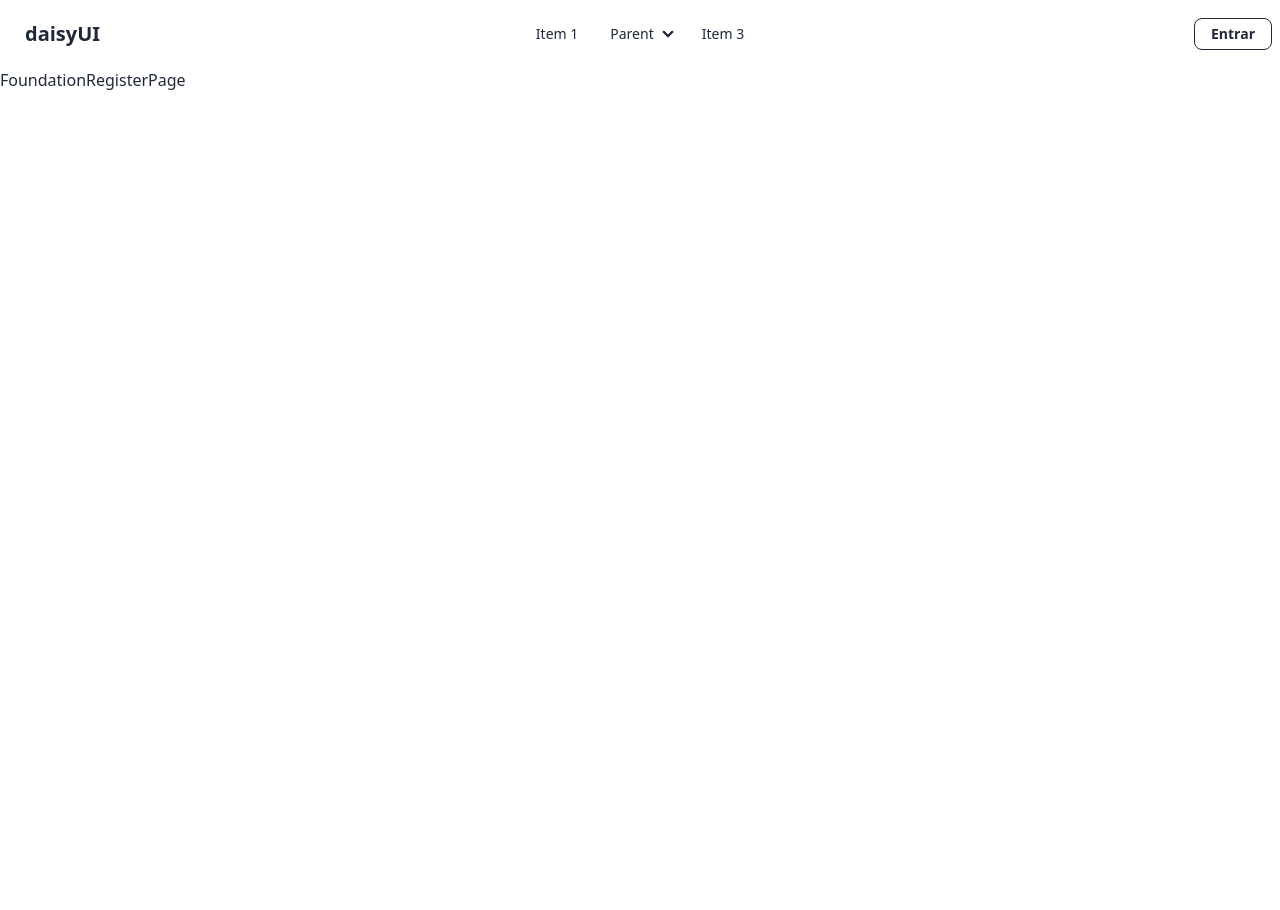
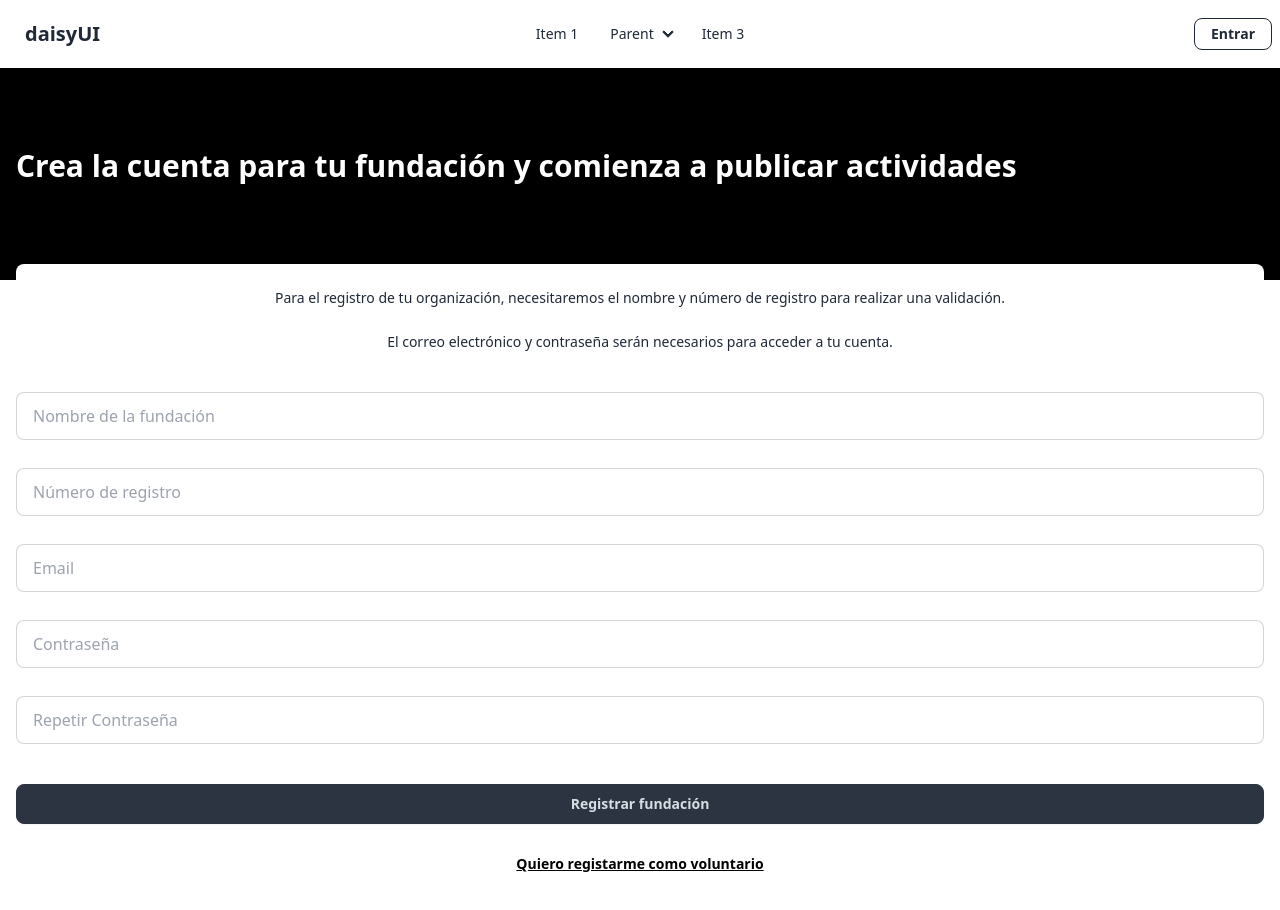
Before and after one commit to mauro-l/manos-unidas, a React (Vite) app in the folder client/: page /foundation/register in a window 1280 px wide. Shown: the top 910 px of the page. Before the commit the page ends 800 px from the top, so only its background shows below. Built offline with nearby package versions, Linux system fonts and the light colour scheme.

Commit message:
feat: Added basic foundation registration screen with forms and validations.

```diff
--- a/client/src/components/auth/FoundationRegisterForm.jsx
+++ b/client/src/components/auth/FoundationRegisterForm.jsx
@@ -0,0 +1,139 @@
+import { useFormik } from "formik";
+import { foundationRegisterSchema } from "../../schemas/auth/registerSchema.js";
+
+const initialValues = {
+  name: "",
+  number: "",
+  email: "",
+  password: "",
+  confirmPassword: "",
+};
+
+function FoundationRegisterForm() {
+  const handleRegister = (values) => {
+    console.log(values);
+  };
+
+  const { handleChange, errors, handleSubmit } = useFormik({
+    initialValues: initialValues,
+    onSubmit: handleRegister,
+    validationSchema: foundationRegisterSchema,
+    validateOnMount: false,
+    validateOnBlur: true,
+    validateOnChange: false,
+  });
+
+  return (
+    <form className="space-y-1" onSubmit={handleSubmit}>
+      <label
+        className={`flex items-center gap-2 input input-bordered ${
+          errors.name && "input-error"
+        }`}
+      >
+        <input
+          type="text"
+          className="grow"
+          placeholder="Nombre de la fundación"
+          name="name"
+          onChange={handleChange}
+        />
+      </label>
+      <small className="text-red-500">
+        {" "}
+        <span className={`${errors.name ? "opacitiy-100" : "opacity-0"}`}>
+          ❌
+        </span>{" "}
+        {errors.name}
+      </small>
+      <label
+        className={`flex items-center gap-2 input input-bordered ${
+          errors.number && "input-error"
+        }`}
+      >
+        <input
+          type="text"
+          className="grow"
+          placeholder="Número de registro"
+          name="number"
+          onChange={handleChange}
+        />
+      </label>
+      <small className="text-red-500">
+        {" "}
+        <span className={`${errors.number ? "opacitiy-100" : "opacity-0"}`}>
+          ❌
+        </span>{" "}
+        {errors.number}
+      </small>
+      <label
+        className={`flex items-center gap-2 input input-bordered ${
+          errors.email && "input-error"
+        }`}
+      >
+        <input
+          type="text"
+          className="grow"
+          placeholder="Email"
+          name="email"
+          onChange={handleChange}
+        />
+      </label>
+      <small className="text-red-500">
+        {" "}
+        <span className={`${errors.email ? "opacitiy-100" : "opacity-0"}`}>
+          ❌
+        </span>{" "}
+        {errors.email}
+      </small>
+      <label
+        className={`flex items-center gap-2 input input-bordered ${
+          errors.password && "input-error"
+        }`}
+      >
+        <input
+          type="password"
+          className="grow"
+          placeholder="Contraseña"
+          name="password"
+          onChange={handleChange}
+        />
+      </label>
+      <small className="text-red-500">
+        {" "}
+        <span className={`${errors.password ? "opacitiy-100" : "opacity-0"}`}>
+          ❌
+        </span>{" "}
+        {errors.password}
+      </small>
+      <label
+        className={`flex items-center gap-2 input input-bordered ${
+          errors.confirmPassword && "input-error"
+        }`}
+      >
+        <input
+          type="password"
+          className="grow"
+          placeholder="Repetir Contraseña"
+          name="confirmPassword"
+          onChange={handleChange}
+        />
+      </label>
+      <small className="text-red-500">
+        {" "}
+        <span
+          className={`${errors.confirmPassword ? "opacitiy-100" : "opacity-0"}`}
+        >
+          ❌
+        </span>{" "}
+        {errors.confirmPassword}
+      </small>
+      <div>
+        <button className="w-full mt-3 btn btn-neutral btn-sm min-h-10">
+          Registrar fundación
+        </button>
+      </div>
+    </form>
+  );
+}
+
+export default FoundationRegisterForm;
--- a/client/src/components/auth/LoginModal.jsx
+++ b/client/src/components/auth/LoginModal.jsx
@@ -1,6 +1,7 @@
 import { useEffect, useRef } from "react";
 import { loginSchema } from "../../schemas/auth/loginSchema.js";
 import { useFormik } from "formik";
+import { Link } from "react-router-dom";
 
 const LoginModal = ({ isOpen, onClose }) => {
   const modalRef = useRef(null);
@@ -147,12 +148,20 @@ const LoginModal = ({ isOpen, onClose }) => {
             ¿Aún no tienes cuenta? ¡Creala a continuación!
           </h4>
           <div className="flex justify-center w-full gap-2">
-            <a role="button" className="w-1/2 btn btn-outline btn-xs">
+            <Link
+              to={"/register"}
+              role="button"
+              className="w-1/2 btn btn-outline btn-xs"
+            >
               Quiero ser voluntario
-            </a>
-            <a role="button" className="w-1/2 btn btn-outline btn-xs">
+            </Link>
+            <Link
+              to={"/foundation/register"}
+              role="button"
+              className="w-1/2 btn btn-outline btn-xs"
+            >
               Soy una fundacion
-            </a>
+            </Link>
           </div>
         </div>
       </div>
--- a/client/src/components/auth/VolunteerRegisterForm.jsx
+++ b/client/src/components/auth/VolunteerRegisterForm.jsx
@@ -1,5 +1,5 @@
 import { useFormik } from "formik";
-import { registerSchema } from "../../schemas/auth/registerSchema.js";
+import { volunteerRegisterSchema } from "../../schemas/auth/registerSchema.js";
 
 const initialValues = {
   name: "",
@@ -16,7 +16,7 @@ function VolunteerRegisterForm() {
   const { handleChange, errors, handleSubmit } = useFormik({
     initialValues: initialValues,
     onSubmit: handleRegister,
-    validationSchema: registerSchema,
+    validationSchema: volunteerRegisterSchema,
     validateOnMount: false,
     validateOnBlur: true,
     validateOnChange: false,
@@ -131,9 +131,11 @@ function VolunteerRegisterForm() {
         </span>{" "}
         {errors.confirmPassword}
       </small>
-      <button className="w-full mt-6 btn btn-neutral btn-sm min-h-10">
-        Registrarme como voluntario
-      </button>
+      <div>
+        <button className="w-full mt-3 btn btn-neutral btn-sm min-h-10">
+          Registrarme como voluntario
+        </button>
+      </div>
     </form>
   );
 }
--- a/client/src/components/features/homepage/Hero.jsx
+++ b/client/src/components/features/homepage/Hero.jsx
@@ -1,3 +1,5 @@
+import { Link } from "react-router-dom";
+
 const Hero = () => {
   return (
     <div className="w-full">
@@ -12,16 +14,16 @@ const Hero = () => {
           </p>
         </div>
         <div className="flex flex-col gap-4 mt-6">
-          <a href="/register" role="button" className="w-full bg-white btn">
+          <Link to="/register" role="button" className="w-full bg-white btn">
             Quiero ser voluntario
-          </a>
-          <a
-            href="/foundation/register"
+          </Link>
+          <Link
+            to="/foundation/register"
             role="button"
             className="w-full bg-[#4E4E4E] border-[#4E4E4E] btn text-white"
           >
             Soy una fundacion
-          </a>
+          </Link>
         </div>
       </div>
     </div>
--- a/client/src/components/layout/Navbar.jsx
+++ b/client/src/components/layout/Navbar.jsx
@@ -1,12 +1,13 @@
+import { Link } from "react-router-dom";
 import LoginButton from "../auth/LoginButton.jsx";
 
 const Navbar = () => {
   return (
     <div className="navbar bg-base-100">
       <div className="navbar-start">
-        <a className="text-xl btn btn-ghost" href="/">
+        <Link className="text-xl btn btn-ghost" to="/">
           daisyUI
-        </a>
+        </Link>
       </div>
       <div className="hidden navbar-center lg:flex">
         <ul className="px-1 menu menu-horizontal">
--- a/client/src/pages/auth/FoundationRegisterPage.jsx
+++ b/client/src/pages/auth/FoundationRegisterPage.jsx
@@ -1,5 +1,38 @@
+import { Link } from "react-router-dom";
+import FoundationRegisterForm from "../../components/auth/FoundationRegisterForm.jsx";
+import Banner from "../../components/common/Banner.jsx";
+
 function FoundationRegisterPage() {
-  return <div>FoundationRegisterPage</div>;
+  return (
+    <div>
+      <Banner>
+        <p>
+          Crea la cuenta para tu fundación y comienza a publicar actividades
+        </p>
+      </Banner>
+      <div className="p-4">
+        <div className="w-full p-6 mb-4 -mt-8 bg-white rounded-lg">
+          <p className="text-sm text-center">
+            Para el registro de tu organización, necesitaremos el nombre y
+            número de registro para realizar una validación.
+          </p>
+          <br />
+          <p className="text-sm text-center">
+            El correo electrónico y contraseña serán necesarios para acceder a
+            tu cuenta.
+          </p>
+        </div>
+        <FoundationRegisterForm />
+        <Link
+          to={"/register"}
+          role="button"
+          className="w-full my-4 text-center text-black btn btn-link"
+        >
+          Quiero registarme como voluntario
+        </Link>
+      </div>
+    </div>
+  );
 }
 
 export default FoundationRegisterPage;
--- a/client/src/pages/auth/VolunteerRegisterPage.jsx
+++ b/client/src/pages/auth/VolunteerRegisterPage.jsx
@@ -1,3 +1,4 @@
+import { Link } from "react-router-dom";
 import VolunteerRegisterForm from "../../components/auth/VolunteerRegisterForm.jsx";
 import Banner from "../../components/common/Banner.jsx";
 
@@ -18,12 +19,13 @@ function VolunteerRegisterPage() {
           </p>
         </div>
         <VolunteerRegisterForm />
-        <a
+        <Link
+          to={"/foundation/register"}
           role="button"
           className="w-full my-4 text-center text-black btn btn-link"
         >
           Quiero registar mi fundacion
-        </a>
+        </Link>
       </div>
     </div>
   );
--- a/client/src/schemas/auth/registerSchema.js
+++ b/client/src/schemas/auth/registerSchema.js
@@ -1,6 +1,6 @@
 import * as Yup from "yup";
 
-export const registerSchema = Yup.object().shape({
+export const volunteerRegisterSchema = Yup.object().shape({
   name: Yup.string()
     .min(3, "El nombre debe tener al menos 3 caracteres")
     .required("El nombre es requerido")
@@ -36,3 +36,33 @@ export const registerSchema = Yup.object().shape({
     .oneOf([Yup.ref("password"), null], "Las contraseñas deben coincidir")
     .required("Confirmar contraseña es requerido"),
 });
+
+export const foundationRegisterSchema = Yup.object().shape({
+  name: Yup.string()
+    .min(3, "El nombre debe tener al menos 3 caracteres")
+    .required("El nombre es requerido"),
+  number: Yup.string()
+    .min(3, "El numero de registro contiene al menos 3 caracteres")
+    .max(10, "El numero de registro contiene un maximo de 10 caracteres")
+    .required("El numero de registro es requerido"),
+  email: Yup.string().email("Email inválido").required("Email es requerido"),
+  password: Yup.string()
+    .min(8, "La contraseña debe tener al menos 8 caracteres")
+    .matches(
+      /^(?=.*[a-z])/,
+      "La contraseña debe contener al menos una letra minúscula"
+    )
+    .matches(
+      /^(?=.*[A-Z])/,
+      "La contraseña debe contener al menos una letra mayúscula"
+    )
+    .matches(/^(?=.*[0-9])/, "La contraseña debe contener al menos un número")
+    .matches(
+      /^(?=.*[a-zA-Z])(?=.*[0-9])/,
+      "La contraseña debe contener letras y números"
+    )
+    .required("La contraseña es requerida"),
+  confirmPassword: Yup.string()
+    .oneOf([Yup.ref("password"), null], "Las contraseñas deben coincidir")
+    .required("Confirmar contraseña es requerido"),
+});
```
